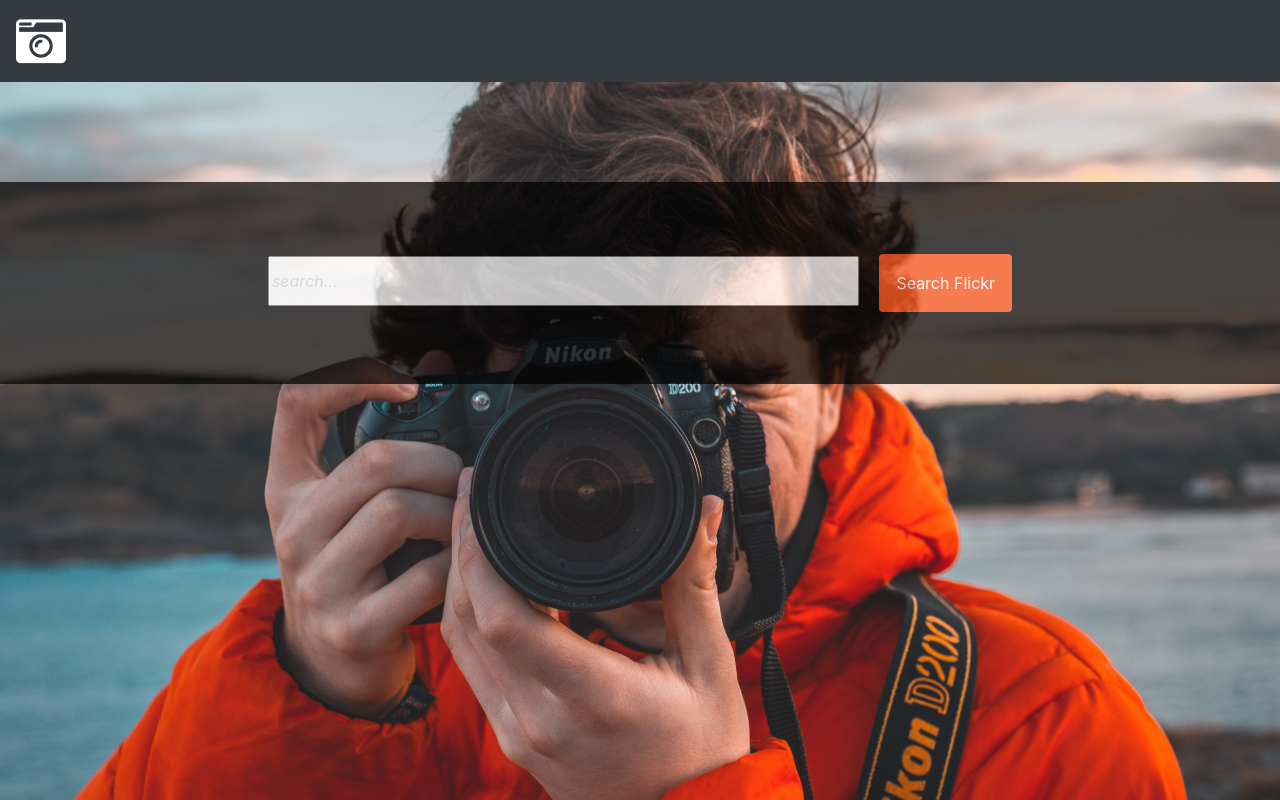
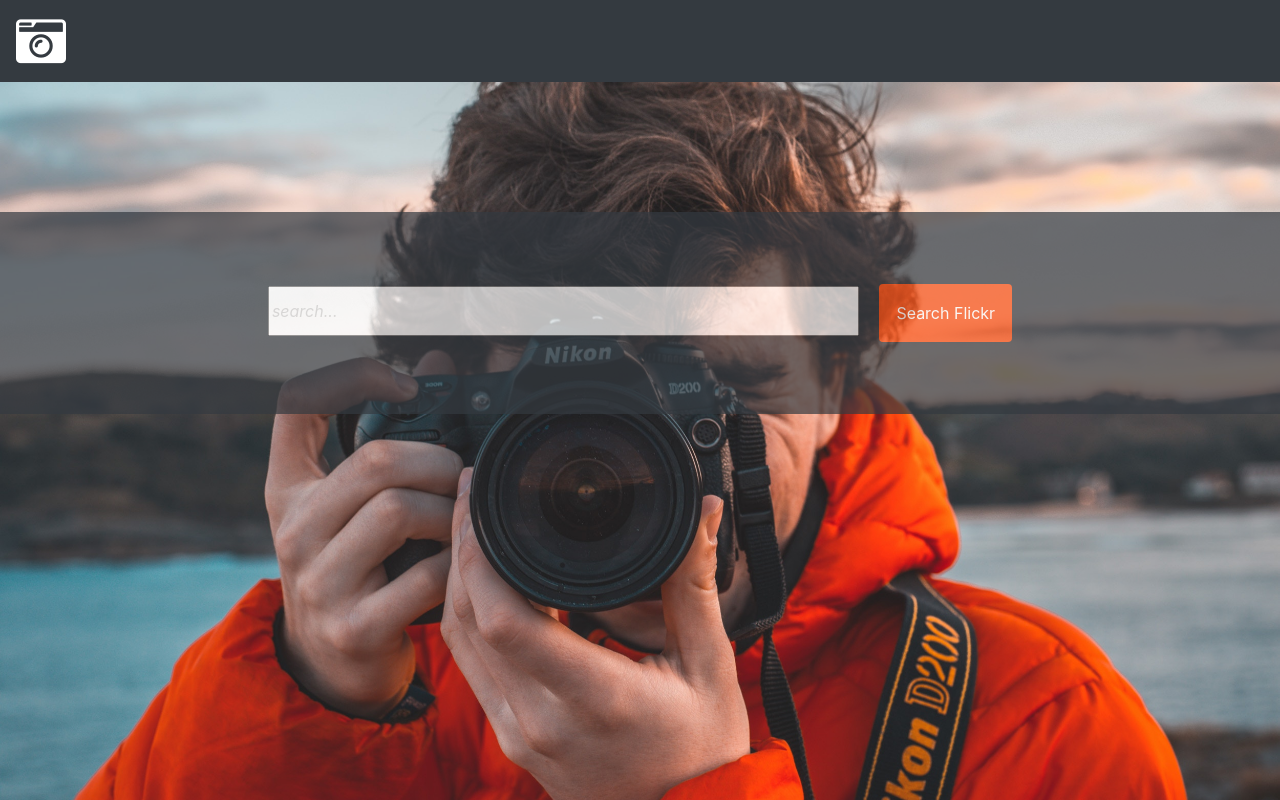
Before and after one commit to jennaloo/flickrAPInodeJS, a website: page index.html in a window 1280 px wide. Drawn offline with nearby package versions, Linux system fonts and the light colour scheme.

Commit message:
stylistic changes

```diff
--- a/css/main.css
+++ b/css/main.css
@@ -1,3 +1,7 @@
+* {
+    transition: 0.5s ease;
+}
+
 input::placeholder {
     font-style: italic;
     color: lightgrey;
@@ -26,8 +30,7 @@
 
 .searchBar {
     opacity: 0.7;
-    margin-top: 100px;
-    background-color: black;
+    margin-top: 130px;
 }
 
 .searchBar {
--- a/index.html
+++ b/index.html
@@ -36,7 +36,7 @@
 
     <div id="modal"></div>
 
-    <div class="container-fluid searchBar">
+    <div id="searchBar" class="container-fluid searchBar bg-dark">
         <div class="row">
             <div class="search w-100 text-center mx-auto">
                 <input placeholder="search..." class="m-2" id="search" type="text">
--- a/js/main.js
+++ b/js/main.js
@@ -80,9 +80,9 @@
                 } else {
                     var noneFound = document.createElement('div');
                     noneFound.innerHTML = "<h1>No Images Found</h1>"
-                    noneFound.className = "mx-auto m-5 p-3";
+                    noneFound.className = "mx-auto m-5 p-3 text-light text-center";
                     noneFound.style = "border:1px solid black;"
-                    document.getElementById('imagesGoHere').appendChild(noneFound);
+                    document.getElementById('searchBar').appendChild(noneFound);
                 }
             },
             type: "get",
```
